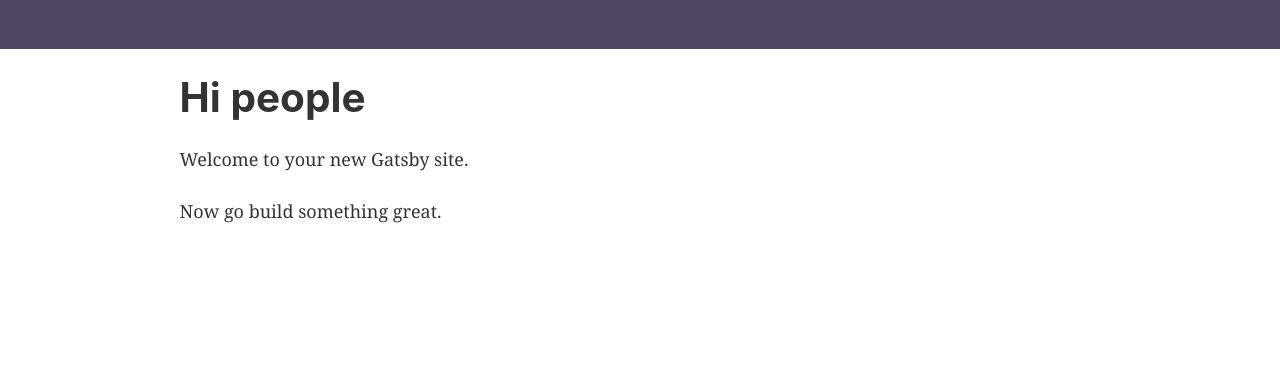
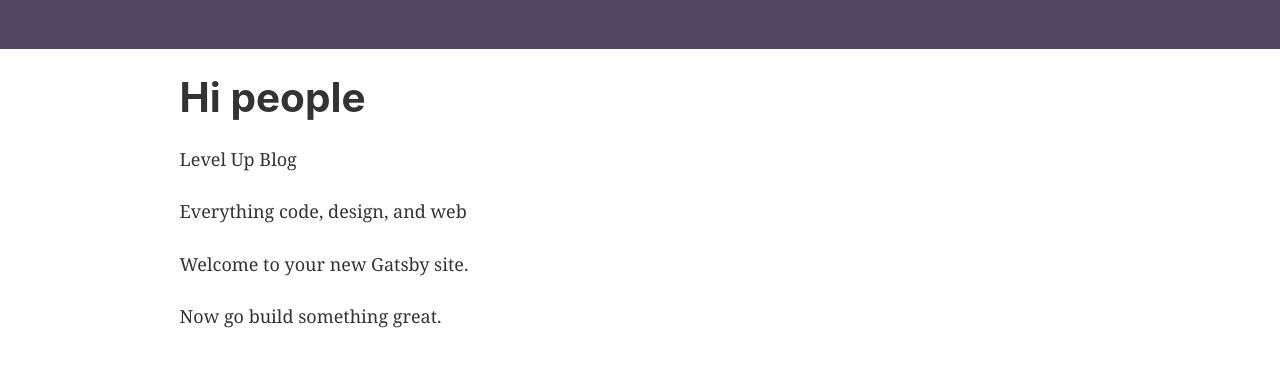
Before and after one commit to danielpbdesign/levelup-blog, a Gatsby site: page / in a window 1280 px wide. Shown: the part 569-936 px from the top of the page. Before the commit the page ends 846 px from the top, so only its background shows below. Built offline with nearby package versions, Linux system fonts and the light colour scheme; Gatsby itself is replaced by a stand-in of ours.

Commit message:
index Img update, query is issue

```diff
--- a/src/pages/index.js
+++ b/src/pages/index.js
@@ -1,7 +1,7 @@
-import React from 'react'
-import { Link } from 'gatsby'
-import Img from "gatsby-image"
-import { graphql } from "gatsby"
+import React from 'react';
+import { Link } from 'gatsby';
+import Img from "gatsby-image";
+import { graphql } from "gatsby";
 
 
 import Layout from '../components/layout'
@@ -12,8 +12,9 @@ const IndexPage = ({data}) => (
   <Layout>
     <h1>Hi people</h1>
     {/* <Img fluid={data.fileName.childImageSharp.fluid}  /> */}
-    {/* <p>{data.site.siteMetadata.title}</p>
-    <p>{data.site.siteMetadata.desc}</p> */}
+    {/* <Img sizes={data.background.sizes} /> */}
+    <p>{data.site.siteMetadata.title}</p>
+    <p>{data.site.siteMetadata.desc}</p>
     <p>Welcome to your new Gatsby site.</p>
     <p>Now go build something great.</p>
   </Layout>
@@ -29,12 +30,14 @@ export const query = graphql`
         title
         desc
       }
+
     }
-    background: imageSharp(id: {regex: "/bg.png/"}) {
+    background: imageSharp(id: {regex: "/bg.jpeg/"}) {
         sizes(maxWidth: 1240) {
           ...GatsbyImageSharpSizes
         }
       }
+
   }
 `;
 
```
